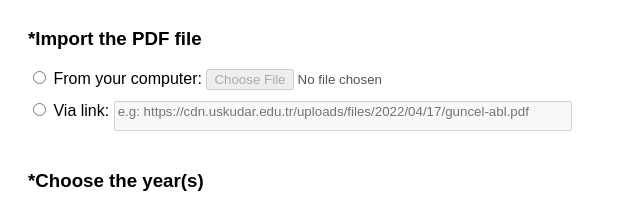
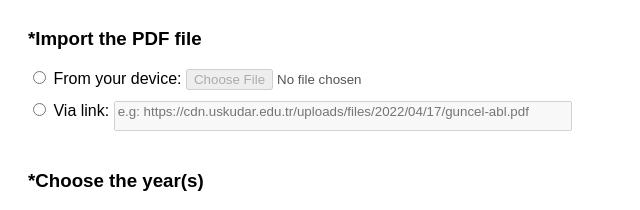
Before and after one commit to tscburak/TimeTableParser, a website: page index.html in a window 1280 px wide. Shown: the part 133-343 px from the top of the page, 0-640 px from the left. Drawn offline with Linux system fonts and the light colour scheme.

Commit message:
text changes

```diff
--- a/index.html
+++ b/index.html
@@ -17,7 +17,7 @@
       <h3>*Import the PDF file</h3>
       <div>
         <input type ="radio" name="pdfChoice" id="radioPdf" onclick="changeInputStatus('pdf')">
-        <label class="input-pdf" for="radioPdf" >From your computer:</label>
+        <label class="input-pdf" for="radioPdf" >From your device:</label>
         <input disabled = "true" type="file" class = "input-pdf"  id="pdf" accept=".pdf">
       </div>
       <div>
```
